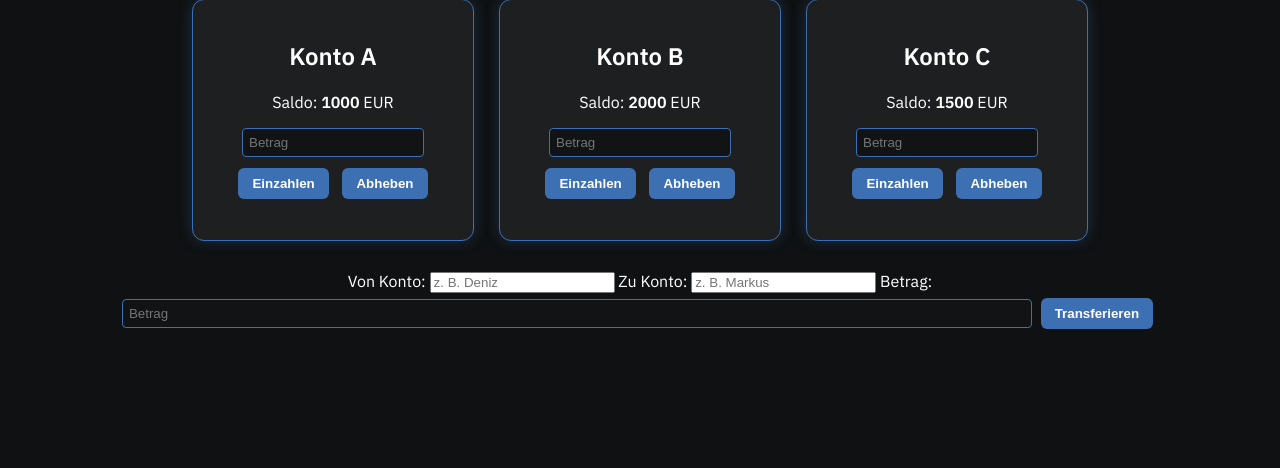
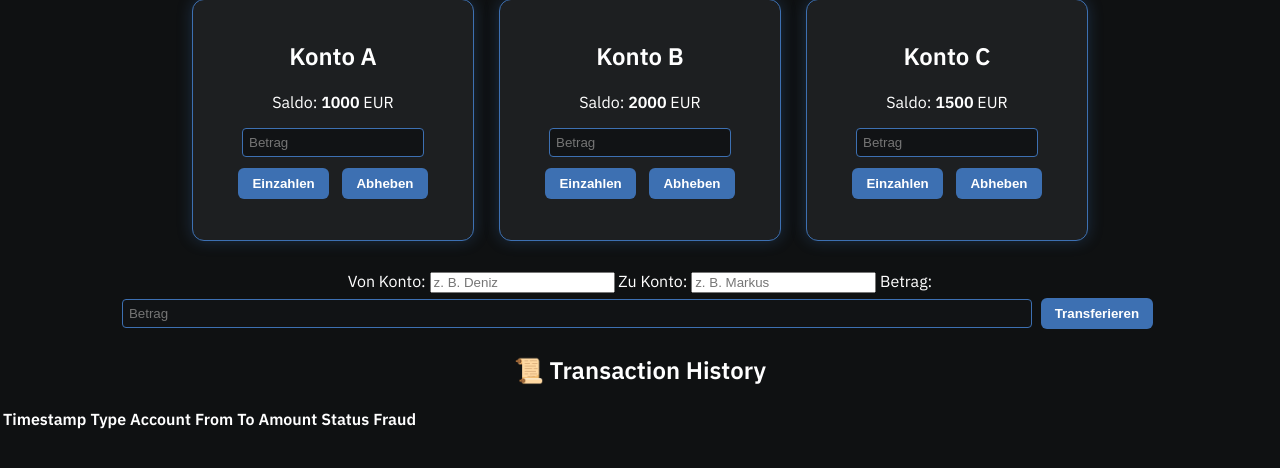
Before and after one commit to Caknesga/mini-zseries-odroid, a Flask app: page / in a window 1280 px wide. Shown: the part 123-591 px from the top of the page. Run offline with Flask 3, Linux system fonts and the light colour scheme; data that the repository does not hold is empty.

Commit message:
transaction histrory firsrt commit

```diff
--- a/workloads/transaction/app.py
+++ b/workloads/transaction/app.py
@@ -1,11 +1,13 @@
 from flask import Flask, request, jsonify, render_template
 import threading
 import json, os
+from datetime import datetime
 
 
 app = Flask(__name__)
 accounts = {"A": 1000, "B": 3000, "C": 1500000}
 lock = threading.Lock()  # Für Konsistenz
+transactions = []  # or load from 'transactions.json' if you want persistence
 
 def save_state():
     with open("accounts.json", "w") as f:
@@ -18,6 +20,23 @@ def load_state():
             accounts = json.load(f)
     else:
         accounts = {"A": 1000, "B": 2000, "C": 1500}
+
+def log_transaction(tx_type, account=None, from_acc=None, to_acc=None, amount=0, status="success"):
+    entry = {
+        "timestamp": datetime.now().strftime("%Y-%m-%d %H:%M:%S"),
+        "type": tx_type,
+        "account": account,
+        "from": from_acc,
+        "to": to_acc,
+        "amount": amount,
+        "status": status,
+
+    }
+    transactions.append(entry)
+
+    # (Optional) Persist logs to a file
+    with open("transactions.json", "w") as f:
+        json.dump(transactions, f, indent=2)
 
 
 @app.route("/")
@@ -39,25 +58,32 @@ def deposit():
     account = request.json.get("account")
     amount = request.json.get("amount", 0)
     if account not in accounts:
+        log_transaction("deposit", account=account, amount=amount, status="failed")
         return jsonify({"error": "Account not found"}), 404
     with lock:
         accounts[account] += amount
         save_state()          # <-- FIX
-    return jsonify({"account": account, "balance": accounts[account]})
+        log_transaction("deposit", account=account, amount=amount)
+        return jsonify({"account": account, "balance": accounts[account]})
 
 @app.route("/withdraw", methods=["POST"])
 def withdraw():
     account = request.json.get("account")
     amount = request.json.get("amount", 0)
     if account not in accounts:
+        log_transaction("withdraw", account=account, amount=amount, status="failed")
+
         return jsonify({"error": "Account not found"}), 404
     with lock:
         if accounts[account] >= amount:
             accounts[account] -= amount
             save_state()
+            log_transaction("withdraw", account=account, amount=amount)
             return jsonify({"account": account, "balance": accounts[account]})
         else:
             save_state()
+            log_transaction("withdraw", account=account, amount=amount, status="failed")
+
             return jsonify({"error": "Not enough funds"}), 400
 
 @app.route("/transfer", methods=["POST"])
@@ -67,6 +93,8 @@ def transfer():
     amount = request.json.get("amount", 0)
 
     if from_account not in accounts or to_account not in accounts:
+        log_transaction("transfer", from_acc=from_account, to_acc=to_account, amount=amount, status="failed")
+
         return jsonify({"error": "One or both accounts not found"}), 404
 
     if from_account == to_account:
@@ -77,6 +105,8 @@ def transfer():
             accounts[from_account] -= amount
             accounts[to_account] += amount
             save_state()
+            log_transaction("transfer", from_acc=from_account, to_acc=to_account, amount=amount)
+
             return jsonify({
                 "from": from_account,
                 "to": to_account,
@@ -84,7 +114,13 @@ def transfer():
                 "balances": accounts
             })
         else:
+            log_transaction("transfer", from_acc=from_account, to_acc=to_account, amount=amount, status="failed")
+
             return jsonify({"error": "Not enough funds"}), 400
+
+@app.route("/transactions", methods=["GET"])
+def get_transactions():
+    return jsonify(transactions)
 
 if __name__ == "__main__":
     load_state()
--- a/workloads/transaction/templates/index.html
+++ b/workloads/transaction/templates/index.html
@@ -128,5 +128,45 @@
         });
 </script>
 
+<h2>📜 Transaction History</h2>
+<table id="txTable">
+    <tr>
+        <th>Timestamp</th>
+        <th>Type</th>
+        <th>Account</th>
+        <th>From</th>
+        <th>To</th>
+        <th>Amount</th>
+        <th>Status</th>
+        <th>Fraud</th>
+    </tr>
+</table>
+
+<script>
+async function loadTransactions() {
+    const res = await fetch("/transactions");
+    const data = await res.json();
+    const table = document.getElementById("txTable");
+
+    data.forEach(tx => {
+        const row = document.createElement("tr");
+        row.innerHTML = `
+            <td>${tx.timestamp}</td>
+            <td>${tx.type}</td>
+            <td>${tx.account || "-"}</td>
+            <td>${tx.from || "-"}</td>
+            <td>${tx.to || "-"}</td>
+            <td>${tx.amount}</td>
+            <td>${tx.status}</td>
+            <td>${tx.fraud_detected ? "🚨 Yes" : "✅ No"}</td>
+        `;
+        table.appendChild(row);
+    });
+}
+
+window.onload = loadTransactions;
+</script>
+
+
 </body>
 </html>
```
